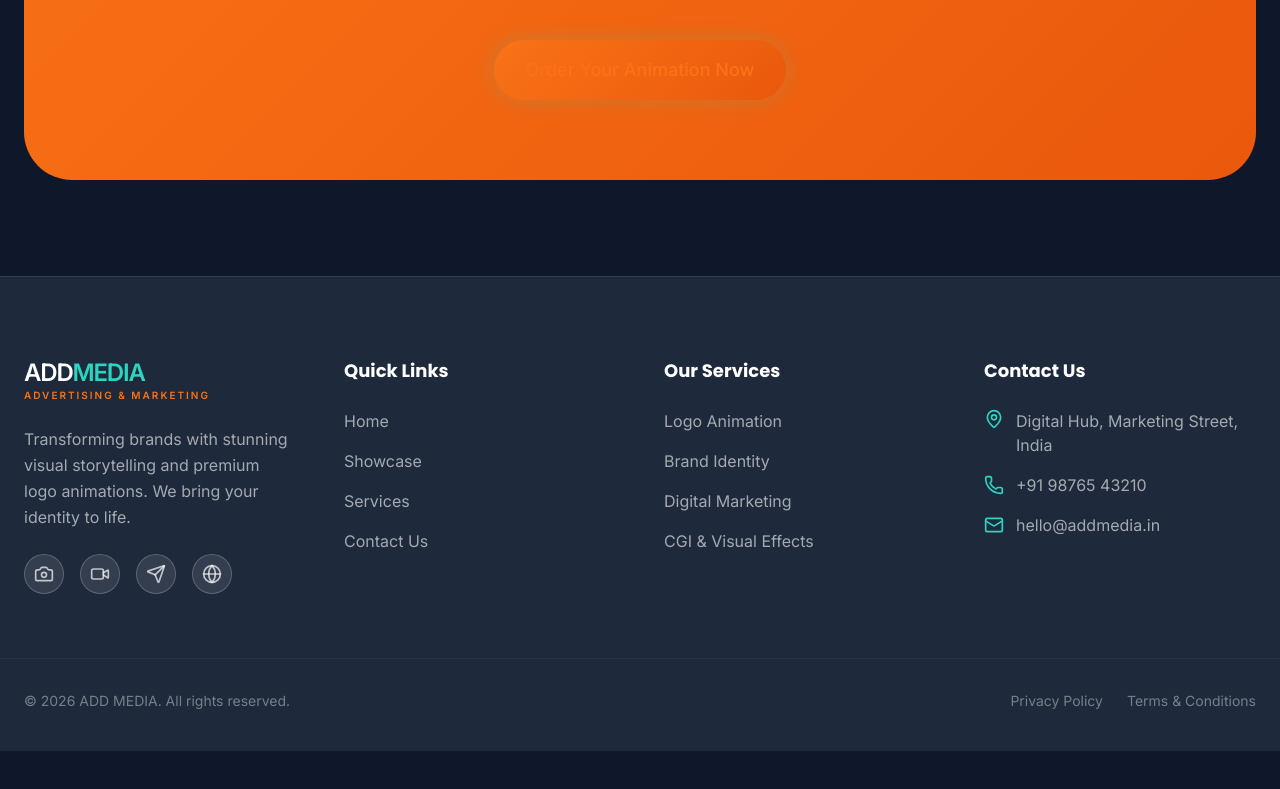
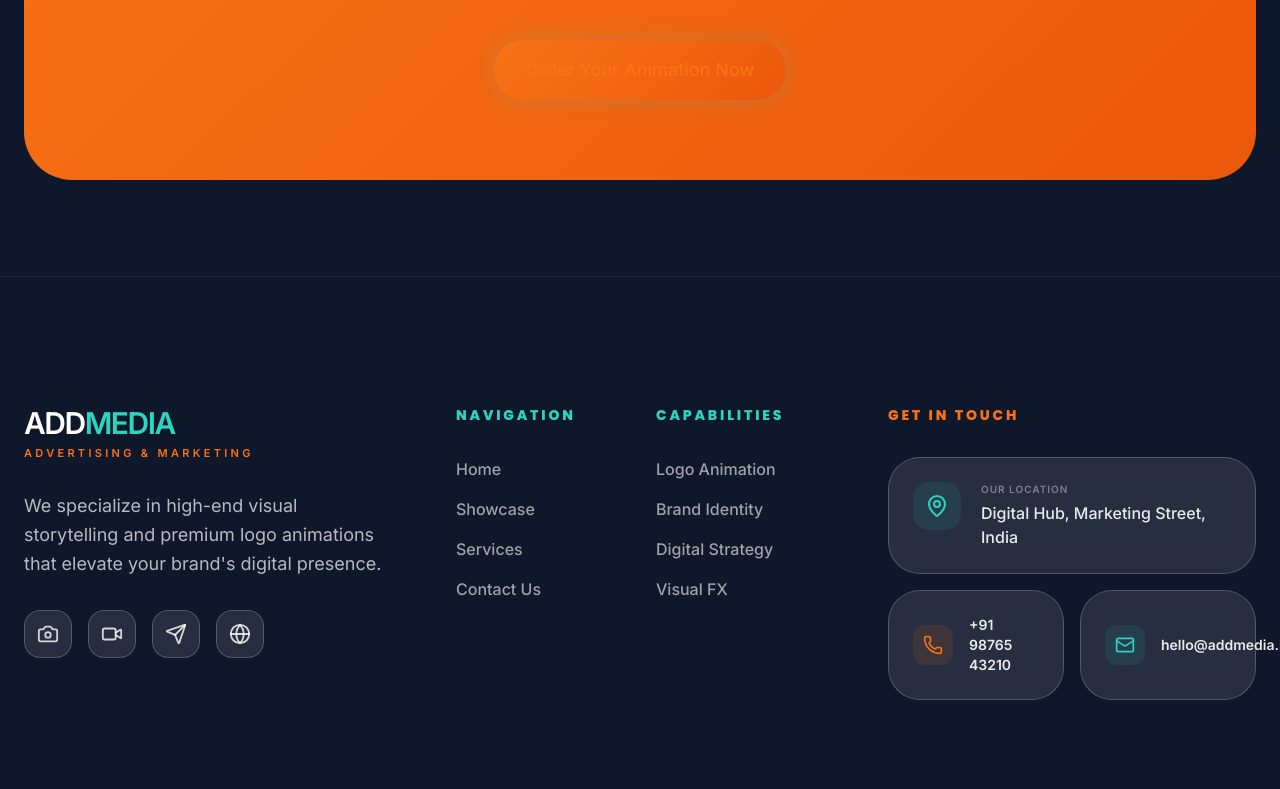
Before and after one commit to vivekverma807/ADD-MEDIA, a React (Vite) app: page / in a window 1280 px wide. Shown: the part 2009-2798 px from the top of the page. Before the commit the page ends 2760 px from the top, so only its background shows below. Built offline with nearby package versions, Linux system fonts and the light colour scheme.

Commit message:
feat: implement Home page with service showcase, dynamic Footer, and updated document head metadata.

```diff
--- a/src/components/Footer.tsx
+++ b/src/components/Footer.tsx
@@ -3,84 +3,99 @@ import { Camera, Video, Send, Globe, Mail, Phone, MapPin } from 'lucide-react';
 
 export function Footer() {
   return (
-    <footer id="footer" className="bg-surface pt-20 pb-10 border-t border-white/10">
-      <div className="container mx-auto px-6 grid grid-cols-1 md:grid-cols-2 lg:grid-cols-4 gap-12 mb-16">
-        {/* Brand Info */}
-        <div className="space-y-6">
-          <Link to="/" className="flex flex-col leading-tight">
-            <span className="text-2xl font-black tracking-tighter text-white">
+    <footer id="footer" className="bg-primary pt-32 pb-12 border-t border-white/5">
+      <div className="container mx-auto px-6">
+        <div className="grid grid-cols-1 lg:grid-cols-12 gap-16 mb-24">
+          {/* Brand Identity */}
+          <div className="lg:col-span-4 space-y-8">
+            <Link to="/" className="flex flex-col leading-[0.85]">
+              <span className="text-3xl font-black tracking-[-0.05em] text-white">
                 ADD<span className="text-accent-teal">MEDIA</span>
               </span>
-            <span className="text-[10px] uppercase tracking-[0.2em] text-accent-orange font-bold">
+              <span className="text-[11px] uppercase tracking-[0.3em] text-accent-orange font-extrabold mt-2">
                 Advertising & Marketing
               </span>
             </Link>
-          <p className="text-white/60 leading-relaxed">
-            Transforming brands with stunning visual storytelling and premium logo animations. We bring your identity to life.
+            <p className="text-white/70 text-lg leading-relaxed max-w-sm">
+              We specialize in high-end visual storytelling and premium logo animations that elevate your brand's digital presence.
             </p>
             <div className="flex gap-4">
-            <a href="#" className="w-10 h-10 rounded-full glass flex items-center justify-center text-white/70 hover:text-accent-teal transition-all">
-              <Camera size={20} />
+              {[Camera, Video, Send, Globe].map((Icon, i) => (
+                <a key={i} href="#" className="w-12 h-12 rounded-2xl glass flex items-center justify-center text-white/80 hover:text-accent-teal hover:border-accent-teal/50 transition-all group">
+                  <Icon size={22} className="group-hover:scale-110 transition-transform" />
                 </a>
-            <a href="#" className="w-10 h-10 rounded-full glass flex items-center justify-center text-white/70 hover:text-accent-teal transition-all">
-              <Video size={20} />
-            </a>
-            <a href="#" className="w-10 h-10 rounded-full glass flex items-center justify-center text-white/70 hover:text-accent-teal transition-all">
-              <Send size={20} />
-            </a>
-            <a href="#" className="w-10 h-10 rounded-full glass flex items-center justify-center text-white/70 hover:text-accent-teal transition-all">
-              <Globe size={20} />
-            </a>
+              ))}
             </div>
           </div>
 
-        {/* Quick Links */}
+          {/* Navigation Matrix */}
+          <div className="lg:col-span-4 grid grid-cols-2 gap-8">
             <div>
-          <h4 className="text-lg font-bold mb-6 text-white">Quick Links</h4>
+              <h4 className="text-sm font-black uppercase tracking-[0.2em] text-accent-teal mb-8">Navigation</h4>
               <ul className="space-y-4">
-            <li><Link to="/" className="text-white/60 hover:text-accent-teal transition-colors">Home</Link></li>
-            <li><Link to="/showcase" className="text-white/60 hover:text-accent-teal transition-colors">Showcase</Link></li>
-            <li><Link to="/services" className="text-white/60 hover:text-accent-teal transition-colors">Services</Link></li>
-            <li><Link to="/contact" className="text-white/60 hover:text-accent-teal transition-colors">Contact Us</Link></li>
+                {['Home', 'Showcase', 'Services', 'Contact Us'].map((item) => (
+                  <li key={item}>
+                    <Link to={item === 'Home' ? '/' : `/${item.toLowerCase().replace(' ', '')}`} className="text-white/60 hover:text-white hover:translate-x-1 transition-all inline-block font-medium">
+                      {item}
+                    </Link>
+                  </li>
+                ))}
               </ul>
             </div>
-
-        {/* Services */}
             <div>
-          <h4 className="text-lg font-bold mb-6 text-white">Our Services</h4>
+              <h4 className="text-sm font-black uppercase tracking-[0.2em] text-accent-teal mb-8">Capabilities</h4>
               <ul className="space-y-4">
-            <li><span className="text-white/60">Logo Animation</span></li>
-            <li><span className="text-white/60">Brand Identity</span></li>
-            <li><span className="text-white/60">Digital Marketing</span></li>
-            <li><span className="text-white/60">CGI & Visual Effects</span></li>
-          </ul>
-        </div>
-
-        {/* Contact Info */}
-        <div>
-          <h4 className="text-lg font-bold mb-6 text-white">Contact Us</h4>
-          <ul className="space-y-4">
-            <li className="flex items-start gap-3 text-white/60">
-              <MapPin size={20} className="text-accent-teal shrink-0" />
-              <span>Digital Hub, Marketing Street, India</span>
+                {['Logo Animation', 'Brand Identity', 'Digital Strategy', 'Visual FX'].map((item) => (
+                  <li key={item} className="text-white/60 font-medium">
+                    {item}
                   </li>
-            <li className="flex items-center gap-3 text-white/60">
-              <Phone size={20} className="text-accent-teal shrink-0" />
-              <span>+91 98765 43210</span>
-            </li>
-            <li className="flex items-center gap-3 text-white/60">
-              <Mail size={20} className="text-accent-teal shrink-0" />
-              <span>hello@addmedia.in</span>
-            </li>
+                ))}
               </ul>
             </div>
           </div>
 
-      <div className="container mx-auto px-6 pt-8 border-t border-white/5 flex flex-col md:flex-row justify-between items-center gap-4 text-sm text-white/40">
-        <p>© 2026 ADD MEDIA. All rights reserved.</p>
-        <div className="flex gap-6">
-          <Link to="/privacy" className="hover:text-white transition-colors">Privacy Policy</Link>
-          <Link to="/terms" className="hover:text-white transition-colors">Terms & Conditions</Link>
+          {/* Contact Hub */}
+          <div className="lg:col-span-4 space-y-6">
+            <h4 className="text-sm font-black uppercase tracking-[0.2em] text-accent-orange mb-8">Get In Touch</h4>
+            <div className="space-y-4">
+              <div className="glass p-6 rounded-[2rem] border border-white/5 flex items-start gap-5 hover:border-accent-teal/30 transition-colors group">
+                <div className="w-12 h-12 rounded-2xl bg-accent-teal/10 flex items-center justify-center text-accent-teal shrink-0 group-hover:scale-110 transition-transform">
+                  <MapPin size={24} />
+                </div>
+                <div>
+                  <p className="text-[10px] font-bold text-white/40 uppercase tracking-widest mb-1">Our Location</p>
+                  <p className="text-white/90 font-medium">Digital Hub, Marketing Street, India</p>
+                </div>
+              </div>
+
+              <div className="grid grid-cols-1 md:grid-cols-2 gap-4">
+                <div className="glass p-6 rounded-[2rem] border border-white/5 flex items-center gap-4 hover:border-accent-orange/30 transition-colors group">
+                  <div className="w-10 h-10 rounded-xl bg-accent-orange/10 flex items-center justify-center text-accent-orange shrink-0">
+                    <Phone size={20} />
+                  </div>
+                  <p className="text-white/90 font-bold text-sm">+91 98765 43210</p>
+                </div>
+                <div className="glass p-6 rounded-[2rem] border border-white/5 flex items-center gap-4 hover:border-accent-teal/30 transition-colors group">
+                  <div className="w-10 h-10 rounded-xl bg-accent-teal/10 flex items-center justify-center text-accent-teal shrink-0">
+                    <Mail size={20} />
+                  </div>
+                  <p className="text-white/90 font-bold text-sm">hello@addmedia.in</p>
+                </div>
+              </div>
+            </div>
+          </div>
+        </div>
+
+        {/* Legal & Bottom */}
+        <div className="pt-12 border-t border-white/5 flex flex-col md:flex-row justify-between items-center gap-8 text-[11px] font-bold uppercase tracking-widest text-white/30">
+          <div className="flex items-center gap-3">
+            <div className="w-2 h-2 rounded-full bg-accent-teal animate-pulse" />
+            <p>© 2026 ADD MEDIA. Premium Logo Animation Agency.</p>
+          </div>
+          <div className="flex gap-8">
+            <Link to="/privacy" className="hover:text-accent-teal transition-colors">Privacy Policy</Link>
+            <Link to="/terms" className="hover:text-accent-teal transition-colors">Terms & Conditions</Link>
+          </div>
         </div>
       </div>
     </footer>
```
Lines whose indentation alone changed are shown as unchanged.
